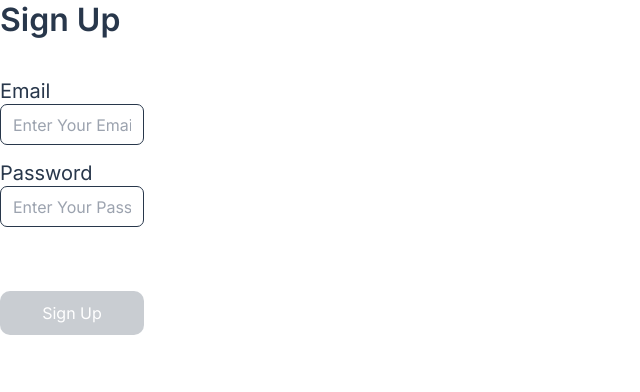
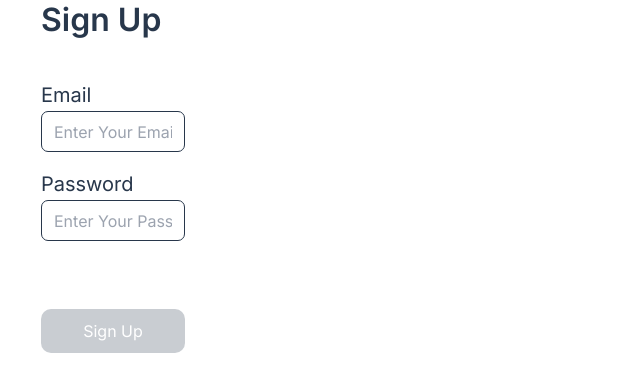
Before and after one commit to Maxwell011/moni-finance, a Next.js app: page /Signup in a window 1280 px wide. Shown: the top 392 px of the page, without its empty margins (0-640 px from the left). Built offline with nearby package versions, Linux system fonts and the light colour scheme.

Commit message:
Styled sign up container

```diff
--- a/src/app/Signup/page.tsx
+++ b/src/app/Signup/page.tsx
@@ -1,7 +1,7 @@
 const Signup = () => {
   return (
     <>
-      <div className=''>
+      <div className='flex flex-col justify-center gap-1 mx-[41px] my-0'>
         <h2 className='text-[#28374B] text-[32px] not-italic font-semibold leading-[normal] mb-10'>
           Sign Up
         </h2>
```
